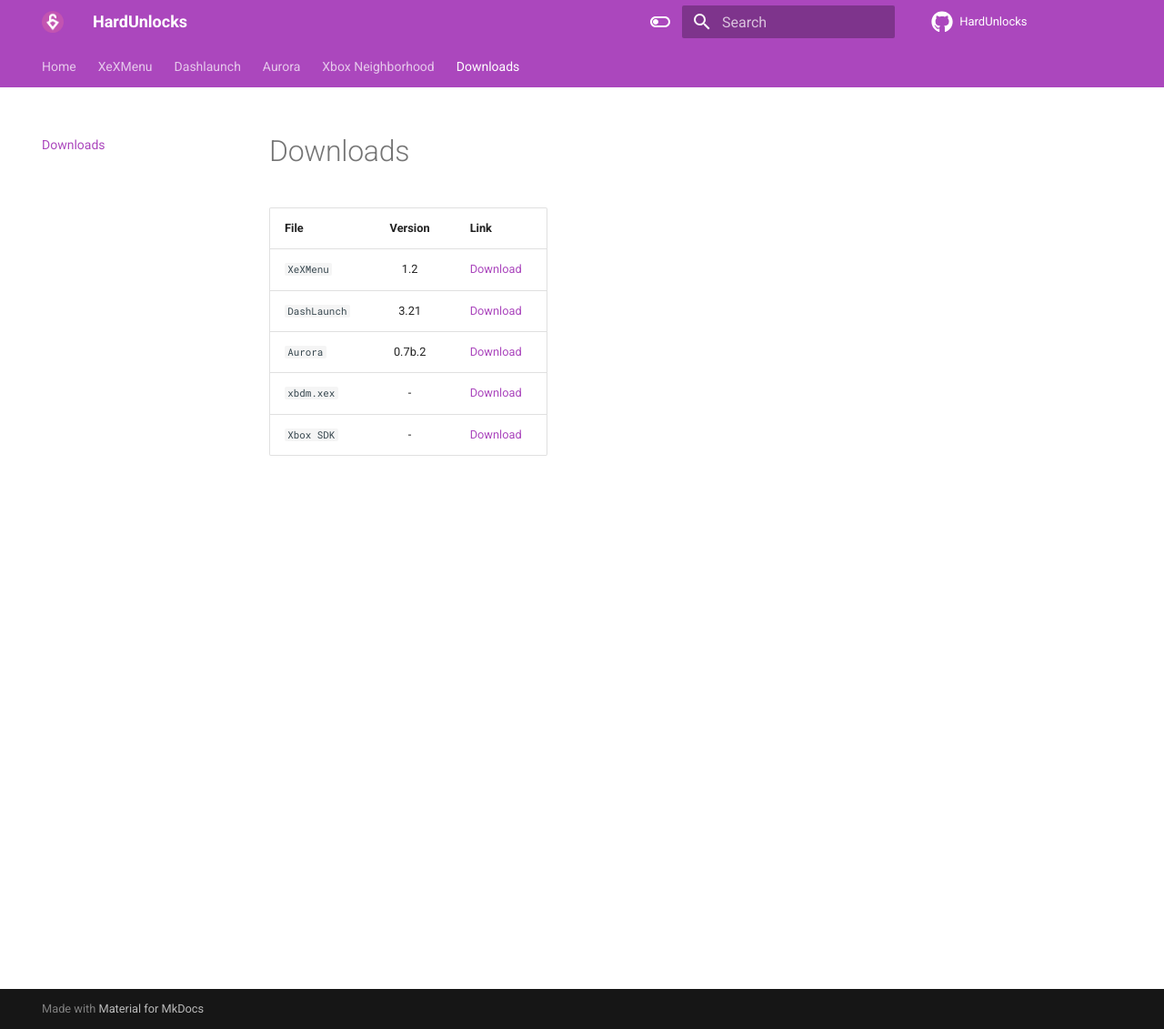
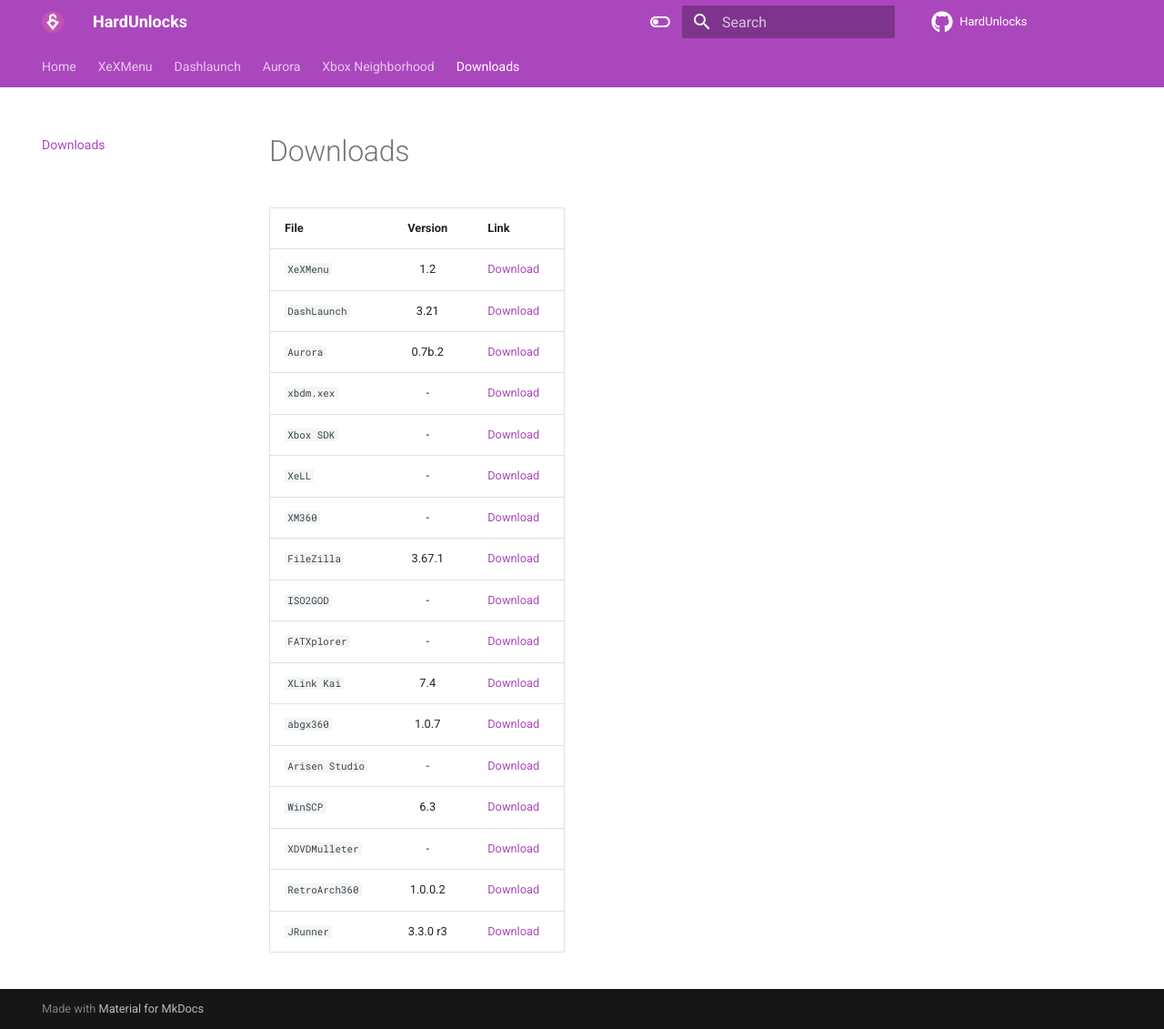
Before and after one commit to elasticpanda69/HardUnlocks, an MkDocs documentation site: the page built from docs/Downloads.md, in a window 1280 px wide and 1131 px high. Shown: the whole window at 91% size. Built offline with MkDocs 1.6.1 and Material for MkDocs 9.7.7, drawn with Linux system fonts in a browser that asks for light colours; comment, search, counter and statistics services are not loaded.

Commit message:
Update Downloads.md

```diff
--- a/docs/Downloads.md
+++ b/docs/Downloads.md
@@ -1,7 +1,19 @@
-| File         | Version | Link                                                                                                                           |
-|--------------|:-------:|--------------------------------------------------------------------------------------------------------------------------------|
-| `XeXMenu`    |   1.2   | [Download](https://mega.nz/#!9AlUmDZK!oykniipcx80kvuRxLaqY8NtPMJYKHW1ZYpqYfcAZsLA)                                             |
-| `DashLaunch` |  3.21   | [Download](https://consolemods.org/wiki/images/2/28/Dash_launch_v3.21.zip)                                                     |
-| `Aurora`     | 0.7b.2  | [Download](http://phoenix.xboxunity.net/downloads/Aurora%200.7b.2%20-%20Release%20Package.rar)                                 |
-| `xbdm.xex`   |    -    | [Download](https://consolemods.org/wiki/images/0/08/Xbdm.xex)                                                                  |
-| `Xbox SDK`   |    -    | [Download](https://www.mediafire.com/file/l9786i9endh5w5e/XBOX360+SDK+21256.3.exe)                                             |
+| File            | Version  | Link                                                                                                          |
+|-----------------|:--------:|---------------------------------------------------------------------------------------------------------------|
+| `XeXMenu`       |   1.2    | [Download](https://mega.nz/#!9AlUmDZK!oykniipcx80kvuRxLaqY8NtPMJYKHW1ZYpqYfcAZsLA)                            |
+| `DashLaunch`    |   3.21   | [Download](https://consolemods.org/wiki/images/2/28/Dash_launch_v3.21.zip)                                    |
+| `Aurora`        |  0.7b.2  | [Download](http://phoenix.xboxunity.net/downloads/Aurora%200.7b.2%20-%20Release%20Package.rar)                |
+| `xbdm.xex`      |    -     | [Download](https://consolemods.org/wiki/images/0/08/Xbdm.xex)                                                 |
+| `Xbox SDK`      |    -     | [Download](https://www.mediafire.com/file/l9786i9endh5w5e/XBOX360+SDK+21256.3.exe)                            |
+| `XeLL`          |    -     | [Download](https://github.com/X360Tools/xell-reloaded)                                                        |
+| `XM360`         |    -     | [Download](http://www.mediafire.com/file/biy6wz7hb17ve5z/xm360v2.0d.zip/file)                                 |
+| `FileZilla`     |  3.67.1  | [Download](https://filezilla-project.org/)                                                                    |
+| `ISO2GOD`       |    -     | [Download](https://github.com/r4dius/Iso2God)                                                                 |
+| `FATXplorer`    |    -     | [Download](https://fatxplorer.eaton-works.com/download/)                                                      |
+| `XLink Kai`     |   7.4    | [Download](https://www.teamxlink.co.uk/go?c=download)                                                         |
+| `abgx360`       |  1.0.7   | [Download](https://abgx360.hadzz.com/download.php)                                                            |
+| `Arisen Studio` |    -     | [Download](https://www.arisen.studio/)                                                                        |
+| `WinSCP`        |   6.3    | [Download](https://winscp.net/eng/index.php)                                                                  |
+| `XDVDMulleter`  |    -     | [Download](https://consolemods.org/wiki/images/4/4f/Xdvdmulleter_Beta_10.2_with_Stealth%2C_SS%2C_%26_Lyt.zip) |
+| `RetroArch360`  | 1.0.0.2  | [Download](https://www.mediafire.com/file/o27nufror7iqas7/retroarch-360-v1.0.0.2.zip/file)                    |
+| `JRunner`       | 3.3.0 r3 | [Download](https://github.com/Octal450/J-Runner-with-Extras/releases/tag/V3.3.0-r3)                           |
```
